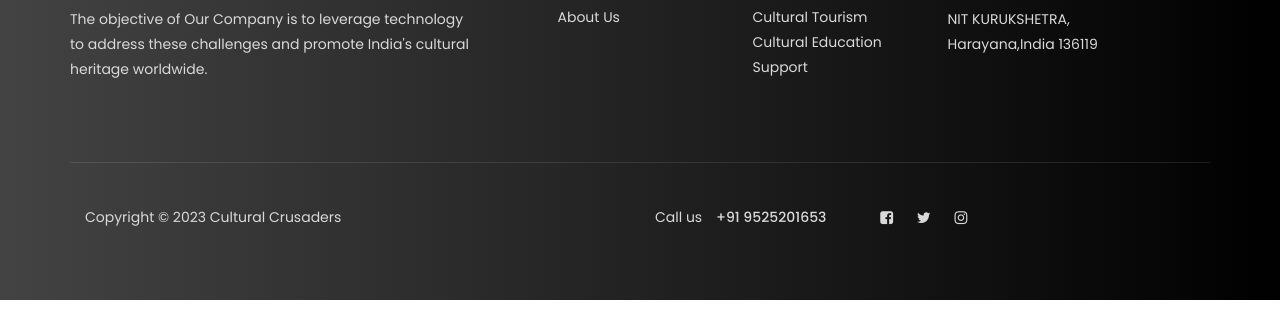
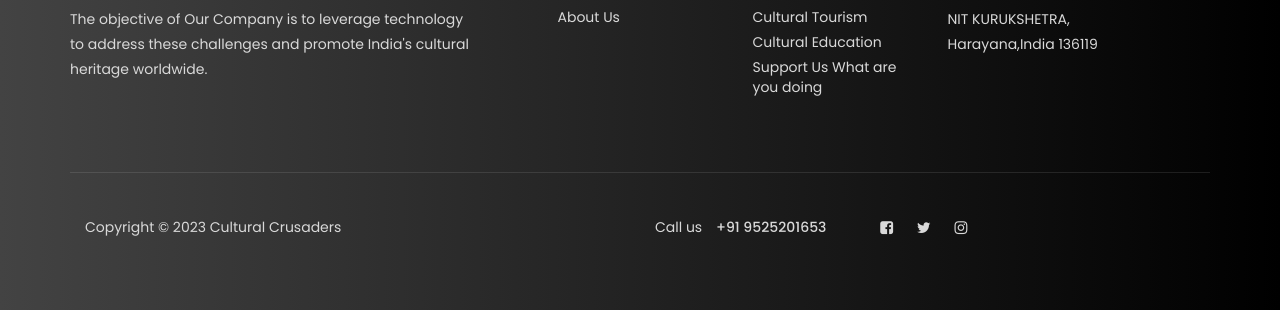
Before and after one commit to shub1407/Cultural_Crusaders, a plain HTML site: page home.HTML in a window 1280 px wide. Shown: the part 943-1253 px from the top of the page. Drawn offline with Linux system fonts and the light colour scheme.

Commit message:
My name is Shubham

```diff
--- a/home.HTML
+++ b/home.HTML
@@ -129,7 +129,7 @@ http://www.templatemo.com/tm-509-
                               <ul class="footer-link">
                                    <li><a href="#">Cultural Tourism</a></li>
                                    <li><a href="#">Cultural Education</a></li>
-                                   <li><a href="#">Support</a></li>
+                                   <li><a href="#">Support Us What are you doing</a></li>
                               </ul>
                          </div>
                     </div>
```
